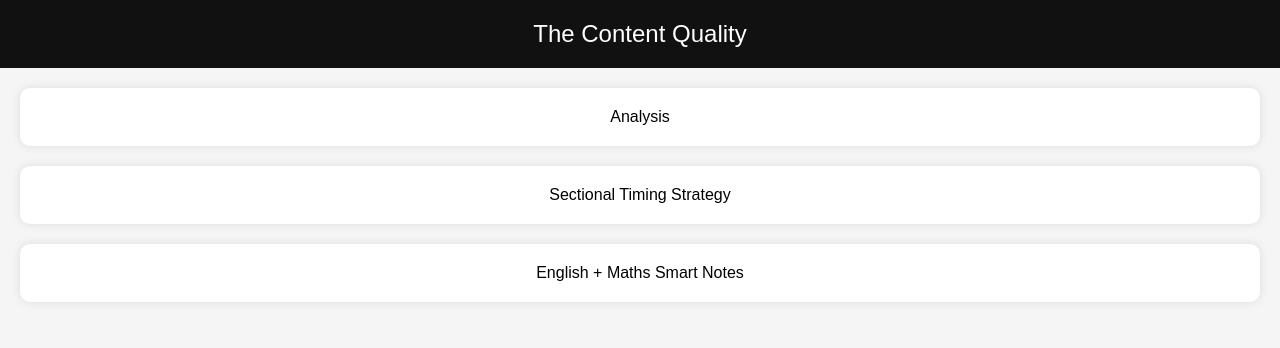
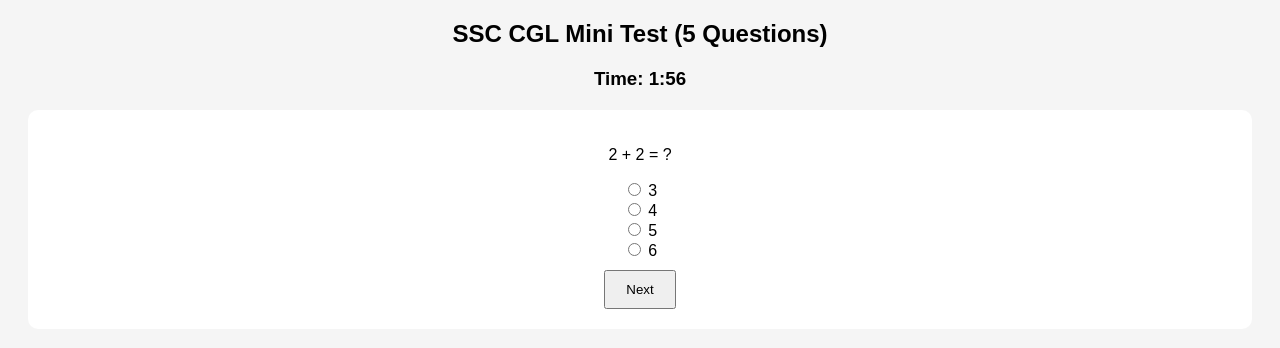
Before and after one commit to anuragsv405-rgb/The-Content-quality-, a plain HTML site: page Index.html in a window 1280 px wide. Drawn offline with Linux system fonts and the light colour scheme.

Commit message:
Update Index.html

```diff
--- a/Index.html
+++ b/Index.html
@@ -3,40 +3,89 @@
 <head>
 <meta charset="UTF-8">
 <meta name="viewport" content="width=device-width, initial-scale=1.0">
-    <title>The Content Quality</title>
+<title>SSC Mini Mock Test</title>
 
 <style>
 body {
-            margin: 0;
-            font-family: Arial, sans-serif;
+font-family: Arial;
 background: #f5f5f5;
 text-align: center;
 }
 
-        header {
-            background: #111;
-            color: white;
+#quiz-box {
+background: white;
 padding: 20px;
-            font-size: 24px;
+margin: 20px;
+border-radius: 10px;
 }
 
-        .card {
-            background: white;
-            margin: 20px;
-            padding: 20px;
-            border-radius: 10px;
-            box-shadow: 0 0 10px rgba(0,0,0,0.1);
+button {
+padding: 10px 20px;
+margin-top: 10px;
 }
 </style>
 </head>
 
 <body>
 
-<header>The Content Quality</header>
+<h2>SSC CGL Mini Test (5 Questions)</h2>
+<h3 id="timer">Time: 2:00</h3>
 
-<div class="card">Analysis</div>
-<div class="card">Sectional Timing Strategy</div>
-<div class="card">English + Maths Smart Notes</div>
+<div id="quiz-box">
+<p id="question"></p>
+<div id="options"></div>
+<button onclick="nextQ()">Next</button>
+</div>
+
+<script>
+let questions = [
+{q:"2 + 2 = ?", options:["3","4","5","6"], ans:"4"},
+{q:"5 × 3 = ?", options:["15","10","20","25"], ans:"15"},
+{q:"Capital of India?", options:["Delhi","Mumbai","Kolkata","Chennai"], ans:"Delhi"},
+{q:"10 ÷ 2 = ?", options:["2","3","5","8"], ans:"5"},
+{q:"7 + 8 = ?", options:["14","15","16","17"], ans:"15"}
+];
+
+let index=0;
+let score=0;
+let time=120;
+
+function loadQ(){
+let q=questions[index];
+document.getElementById("question").innerText=q.q;
+let opt="";
+q.options.forEach(o=>{
+opt+=`<div><input type='radio' name='opt' value='${o}'> ${o}</div>`;
+});
+document.getElementById("options").innerHTML=opt;
+}
+
+function nextQ(){
+let selected=document.querySelector("input[name='opt']:checked");
+if(selected && selected.value==questions[index].ans){
+score++;
+}
+index++;
+if(index<questions.length){
+loadQ();
+}else{
+document.body.innerHTML="<h2>Test Finished</h2><h3>Score: "+score+"/5</h3>";
+}
+}
+
+function timer(){
+let min=Math.floor(time/60);
+let sec=time%60;
+document.getElementById("timer").innerText=`Time: ${min}:${sec<10?"0"+sec:sec}`;
+time--;
+if(time<0){
+document.body.innerHTML="<h2>Time Up</h2><h3>Score: "+score+"/5</h3>";
+}
+}
+
+setInterval(timer,1000);
+loadQ();
+</script>
 
 </body>
 </html>
```
Lines whose indentation alone changed are shown as unchanged.
